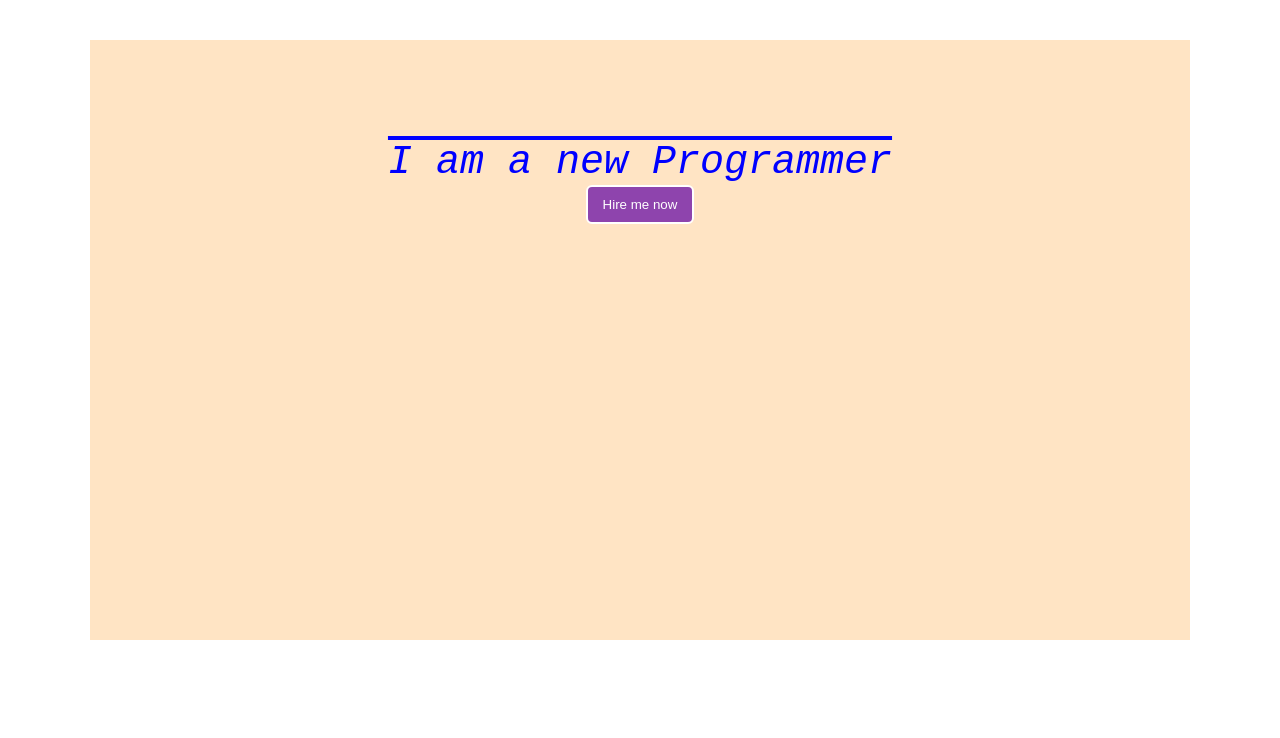
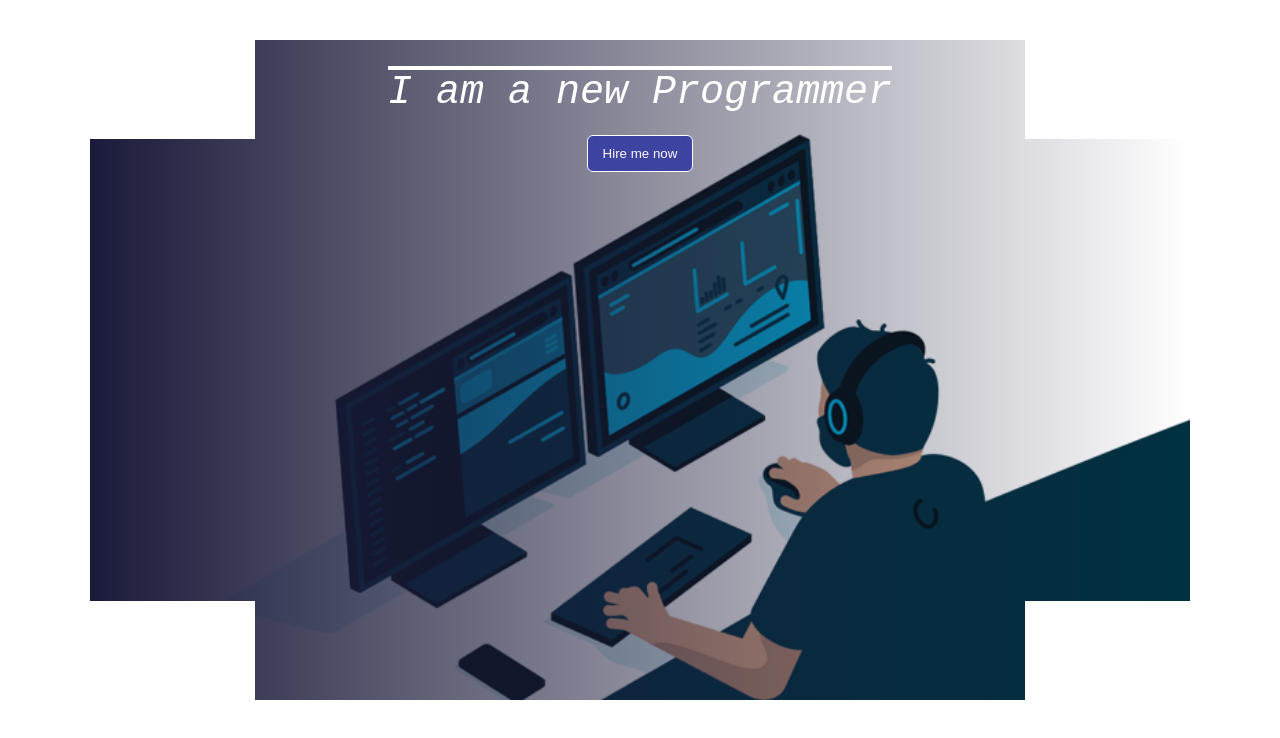
Before and after one commit to talukdar-habib/Mile1-Con1-Kick, a plain HTML site: page index.html in a window 1280 px wide. Drawn offline with Linux system fonts and the light colour scheme.

Commit message:
linear background, background image and clip path added

```diff
--- a/Styles/style.css
+++ b/Styles/style.css
@@ -4,8 +4,18 @@
 }
 
 #heading{
-    background-color: bisque;
-    height: 400px;
+
+    /* background-color: bisque; */
+     /* background-image: linear-gradient(to top, rgb(68, 51, 219), rgb(227, 231, 201)); */
+
+    /* background-image: linear-gradient(45deg, rgb(68, 51, 219), rgb(227, 231, 201)); */
+
+    background-image: linear-gradient(90deg, rgb(26, 26, 58), transparent), url(../assets/herobg.gif);
+    background-repeat: no-repeat;
+    background-size: cover;
+    /* background-position: center; */
+
+    height: 600px;
     /* width: 900px; */
     max-width: 1100px;
     /* 1100px er beshi width paile only 1100px i nibe nahole er kom hole oi width er 100% nibe */
@@ -14,30 +24,33 @@
     margin-left: auto;
     margin-right: auto; */
     margin: 40px auto;
-    padding: 100px 0;
+    padding: 30px 0;
+    clip-path: polygon(0% 15%, 15% 15%, 15% 0%, 85% 0%, 85% 15%, 100% 15%, 100% 85%, 85% 85%, 85% 100%, 15% 100%, 15% 85%, 0% 85%);
 
 }
 
 h2{
-    color: blue;
+    color: white;
     font-size: 40px;
     font-style: italic;
     font-family: 'Courier New', Courier, monospace;
     font-weight: lighter;
     text-decoration: overline;
     text-align: center;
+
 }
 
 
 .btn-parent{
     /* background-color: rgb(0, 12, 12); */
     text-align: center;
+    margin: 20px 0;
 }
 
 .btn{
-    background-color: #8e44ad;
+    background-color: #3c43a1;
     padding: 10px 15px;
-    color: white;
-    border: 2px solid rgb(255, 255, 255);
+    color: rgb(255, 250, 250);
+    border: 1px solid rgb(255, 255, 255);
     border-radius: 6px;
 }
```
Also changed, not shown: assets/herobg.gif (added).
